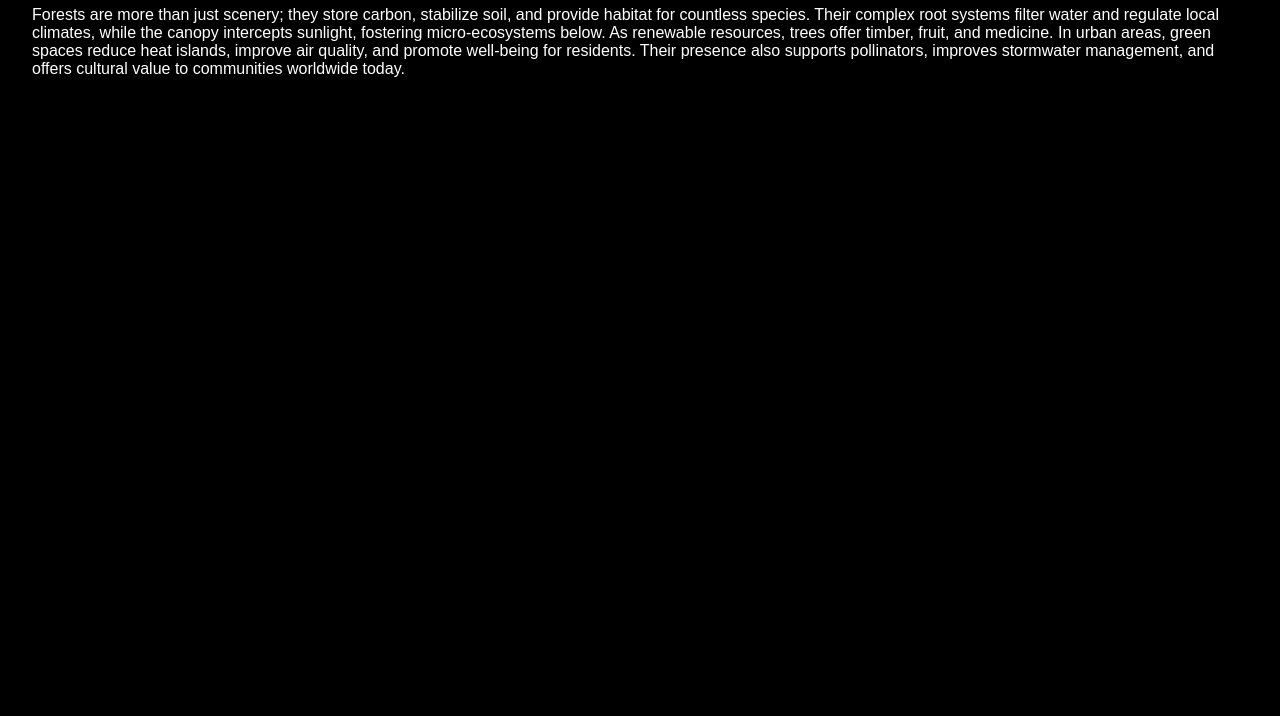
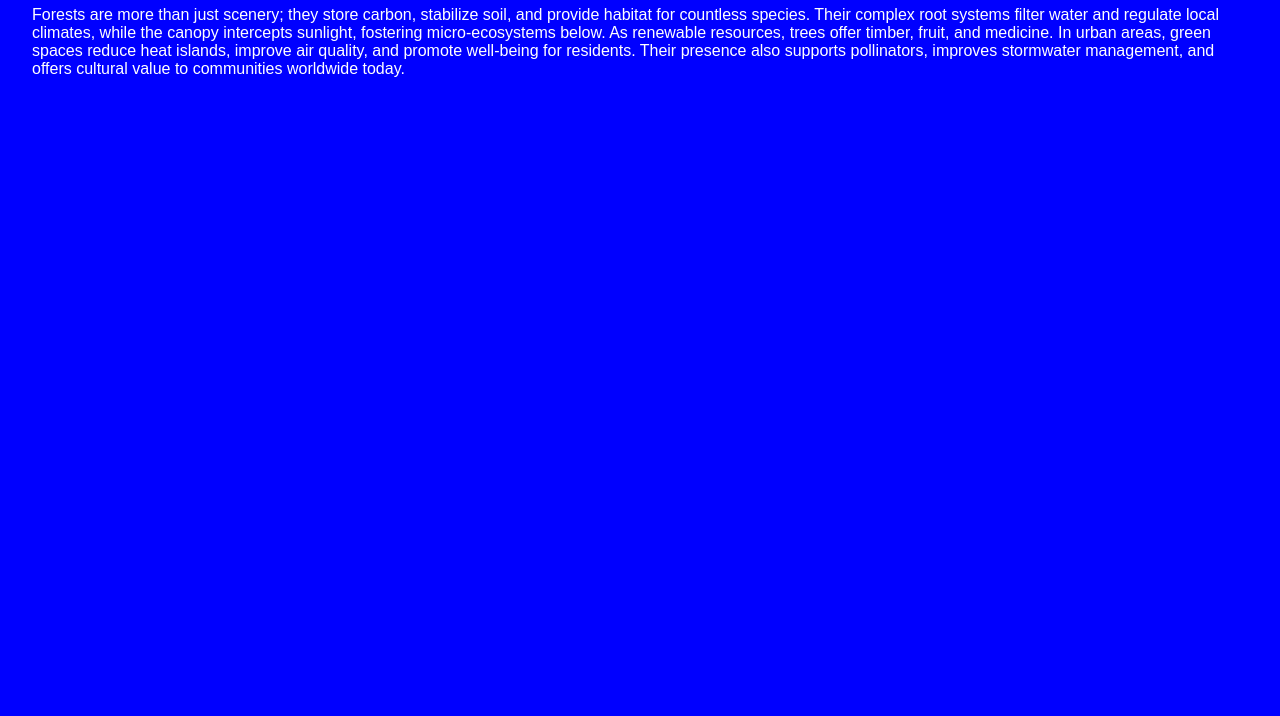
Before and after one commit to vallejojo/vallejo, a plain HTML site: page index.html in a window 1280 px wide. Shown: the part 84-800 px from the top of the page. Drawn offline with Linux system fonts and the light colour scheme.

Commit message:
Change background to blue

```diff
--- a/style.css
+++ b/style.css
@@ -1,7 +1,7 @@
 body {
   font-family: Arial, Helvetica, sans-serif;
   margin: 2rem;
-  background: #000;
+  background: #0000FF;
   color: #fff;
 }
 h1 {color:#fff;}
```
